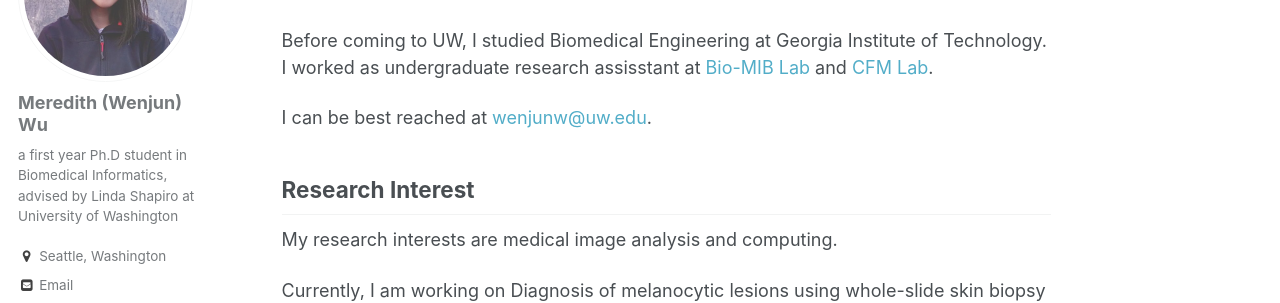
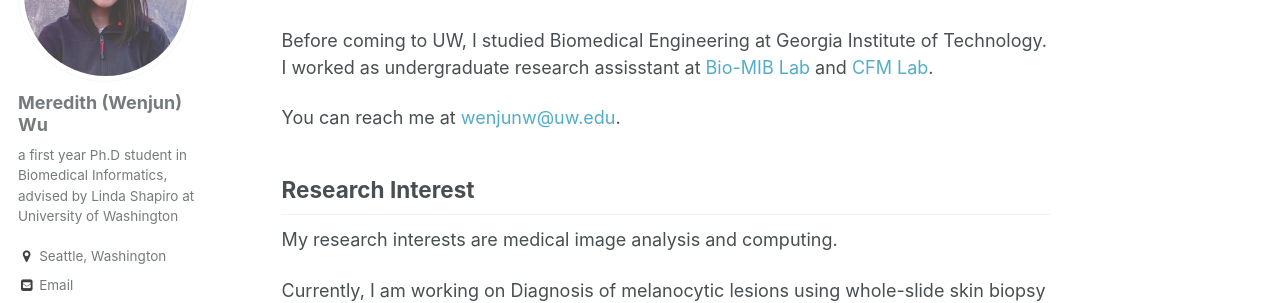
Before and after one commit to meredith-wenjunwu/meredith-wenjunwu.github.io, a Jekyll site: the page built from _pages/about.md, in a window 1280 px wide. Shown: the part 211-514 px from the top of the page. Built offline with Jekyll 4.4.1, drawn with Linux system fonts in a browser that asks for light colours.

Commit message:
Changed About

```diff
--- a/_pages/about.md
+++ b/_pages/about.md
@@ -12,7 +12,7 @@ I am a first year Ph.D student in [Biomedical Informatics](http://bime.uw.edu/),
 
 Before coming to UW, I studied Biomedical Engineering at Georgia Institute of Technology. I worked as undergraduate research assisstant at [Bio-MIB Lab](https://miblab.bme.gatech.edu/) and [CFM Lab](https://miblab.bme.gatech.edu/).
 
-I can be best reached at [wenjunw@uw.edu](mailto: wenjunw@uw.edu).
+You can reach me at [wenjunw@uw.edu](mailto: wenjunw@uw.edu).
 
 ## Research Interest
 
```
Also changed, not shown: 9 other files.
